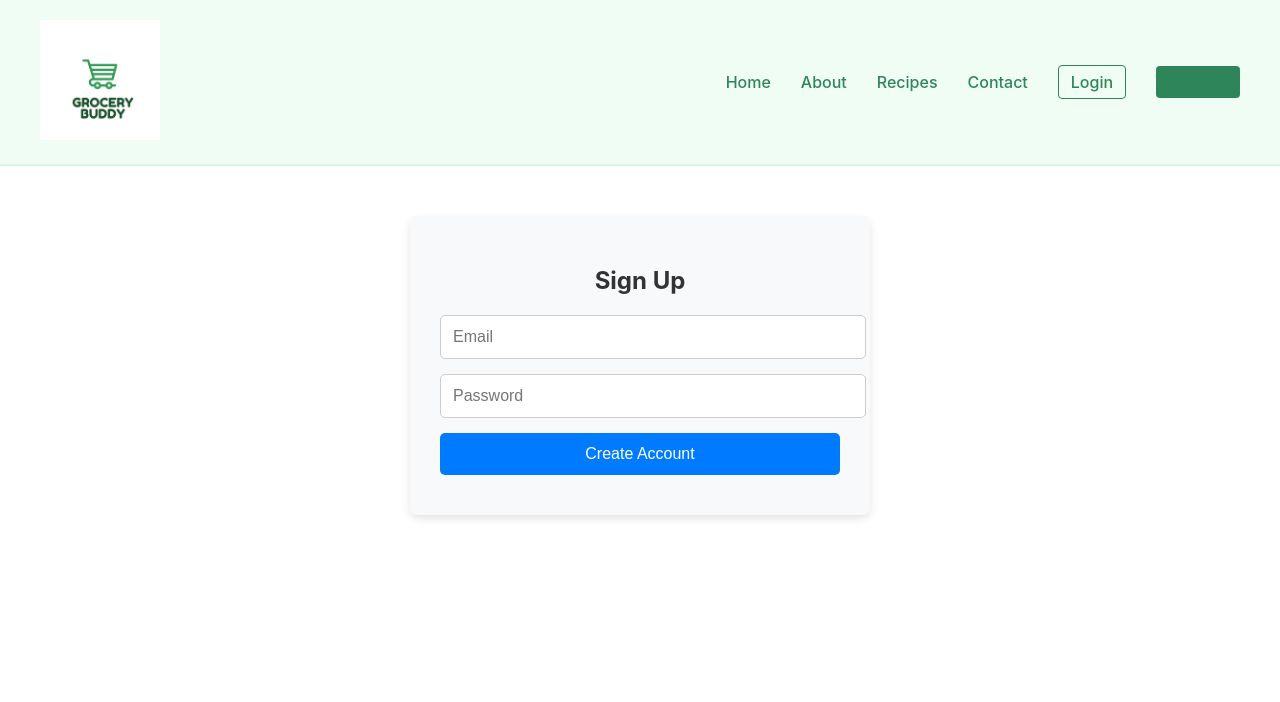
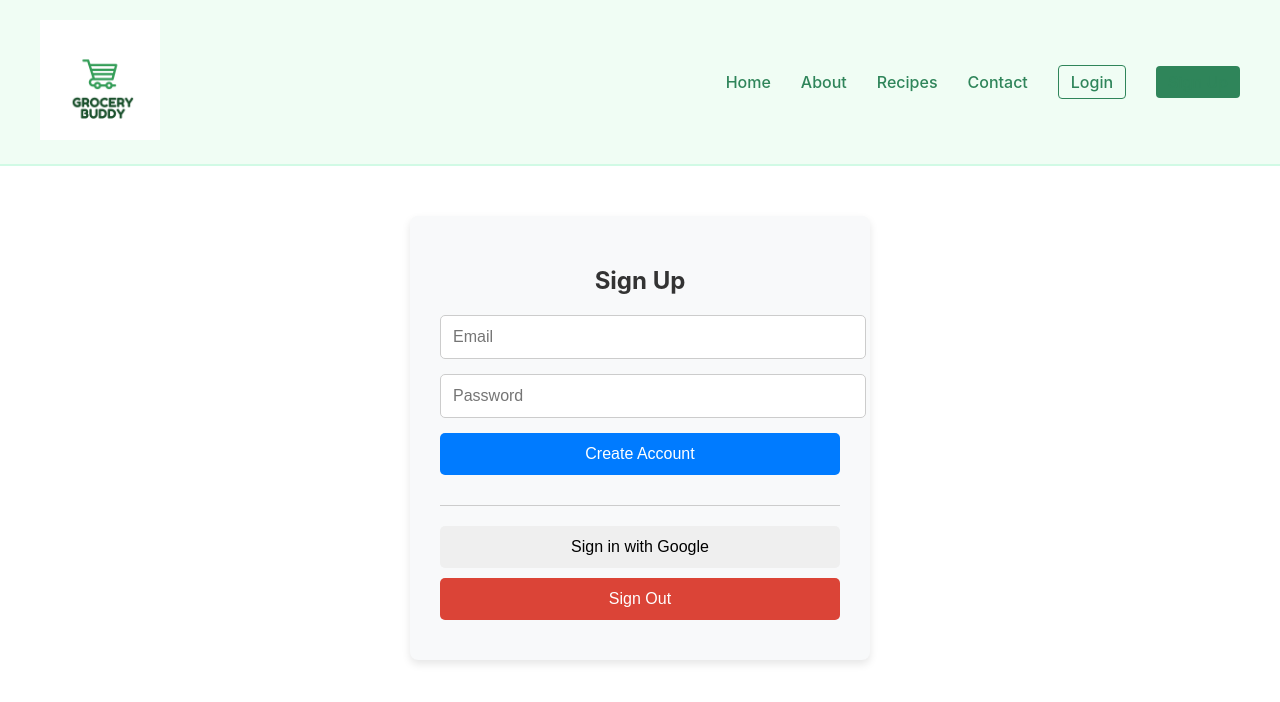
Before and after one commit to palak22291/grocery-list, a React (Create React App) app: page /signup in a window 1280 px wide. Shown: the top 702 px of the page. Built offline with nearby package versions, Linux system fonts and the light colour scheme.

Commit message:
added google sign in

```diff
--- a/src/components/SignUp.js
+++ b/src/components/SignUp.js
@@ -1,21 +1,20 @@
-
 import React, { useState } from 'react';
-import { createUserWithEmailAndPassword } from 'firebase/auth';
-import { auth } from '../firebase';
+import { createUserWithEmailAndPassword, signInWithPopup, signOut } from 'firebase/auth';
+import { auth, provider } from '../firebase';
 import { useNavigate } from 'react-router-dom';
-import "./SignUp.css";
+import './SignUp.css';
 
 function Signup() {
   const [email, setEmail] = useState('');
   const [password, setPassword] = useState('');
   const navigate = useNavigate();
 
-  const handleSignup = async (e) => { src/components/SignUp.js
+  const handleSignup = async (e) => {
     e.preventDefault();
     try {
       await createUserWithEmailAndPassword(auth, email, password);
       alert('Signup successful!');
-      navigate('/home'); // Redirect to homepage
+      navigate('/');
     } catch (error) {
       if (error.code === 'auth/email-already-in-use') {
         alert('Email is already in use.');
@@ -24,6 +23,25 @@ function Signup() {
       } else {
         alert(error.message);
       }
+    }
+  };
+
+  const handleGoogleSignup = async () => {
+    try {
+      await signInWithPopup(auth, provider);
+      alert('Signed in with Google!');
+      navigate('/');
+    } catch (error) {
+      alert(error.message);
+    }
+  };
+
+  const handleGoogleSignOut = async () => {
+    try {
+      await signOut(auth);
+      alert('Signed out successfully!');
+    } catch (error) {
+      alert('Error signing out: ' + error.message);
     }
   };
 
@@ -49,6 +67,11 @@ function Signup() {
 
         <button type="submit">Create Account</button>
       </form>
+
+      <hr />
+
+      <button onClick={handleGoogleSignup}>Sign in with Google</button>
+      <button onClick={handleGoogleSignOut}>Sign Out</button>
     </div>
   );
 }
```
